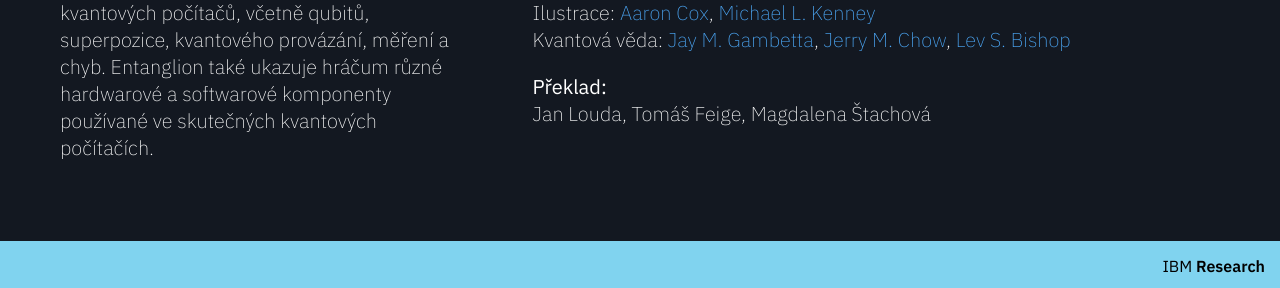
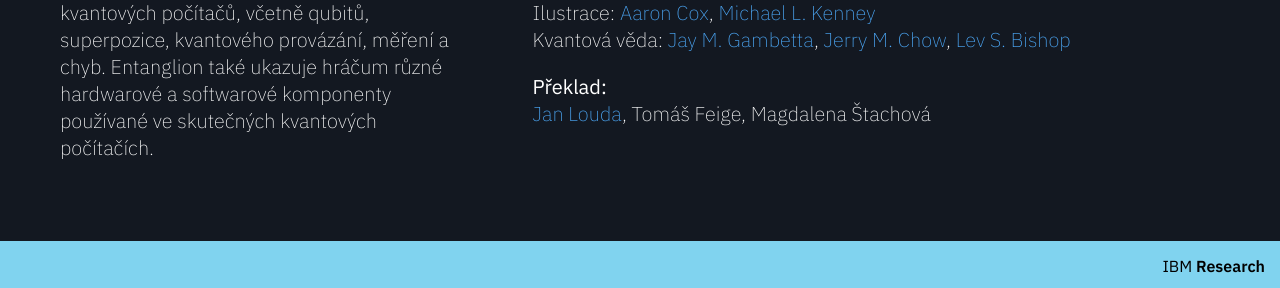
Before and after one commit to Entanglion/entanglion.github.io, a Jekyll site: the page cs/index.html, which Jekyll copies as it is, in a window 1280 px wide and 900 px high, scrolled down 1618 px. Shown: the part 609-897 px from the top of the window. Built offline with Jekyll 4.4.1, drawn with Linux system fonts in a browser that asks for light colours; some of the changed lines change nothing that is shown.

Commit message:
corrections

```diff
--- a/cs/index.html
+++ b/cs/index.html
@@ -90,7 +90,7 @@
         <p><!--Illustration-->Ilustrace: <a href="https://twitter.com/aarrccooxx">Aaron Cox</a>, <a href="https://www.linkedin.com/in/michaelleekenney/">Michael L. Kenney</a></p>
         <p><!--Quantum Science-->Kvantová věda: <a href="https://github.com/jaygambetta">Jay M. Gambetta</a>, <a href="https://github.com/jerrymchow">Jerry M. Chow</a>, <a href="https://github.com/levbishop">Lev S. Bishop</a></p>
         <h3><!--Credits-->Překlad:</h3>
-        <p><a href="https://twitter.com/janlouda"></a>Jan Louda</a>, Tomáš Feige, Magdalena Štachová</p>
+        <p><a href="https://twitter.com/janlouda">Jan Louda</a>, Tomáš Feige, Magdalena Štachová</p>
       </div>
     </div>
   </section>
```
